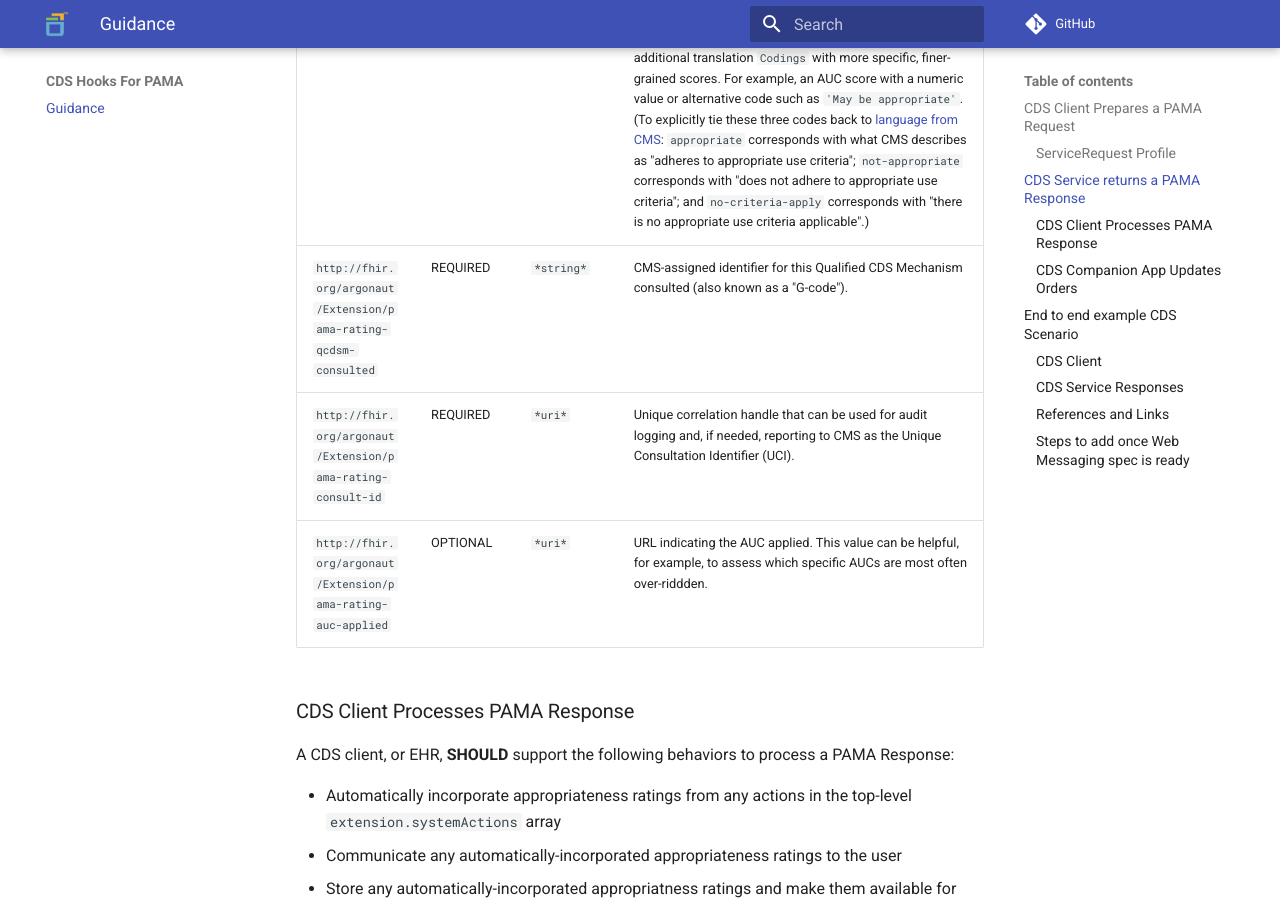
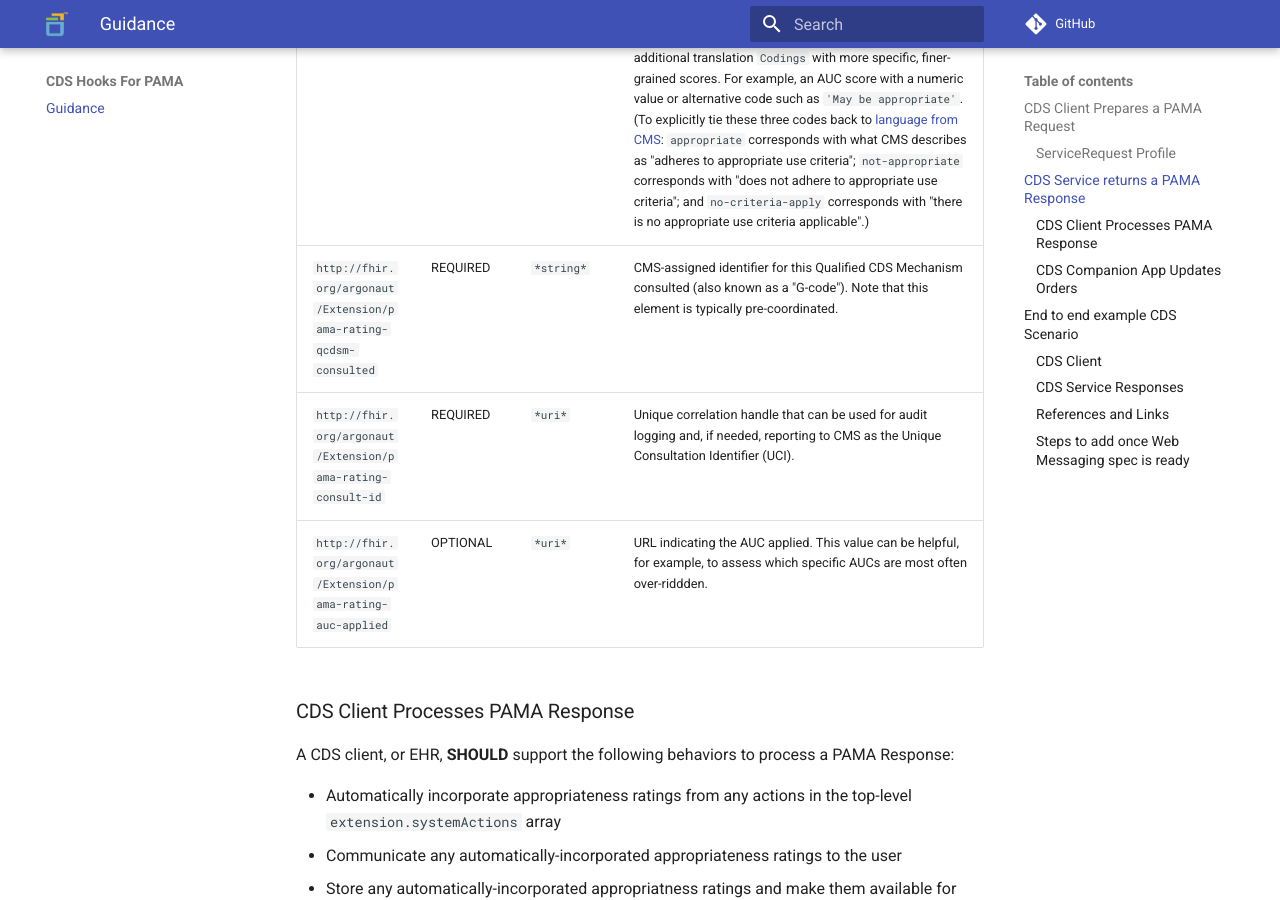
Before and after one commit to argonautproject/cds-hooks-for-pama, an MkDocs documentation site: the page built from docs/index.md, in a window 1280 px wide and 900 px high, scrolled down 2812 px. Built offline with MkDocs 1.6.1 and Material for MkDocs 9.7.7, drawn with Linux system fonts in a browser that asks for light colours; comment, search, counter and statistics services are not loaded.

Commit message:
QCDSM is typically pre-coordinated
Hence, it could make sense to make this optional.

```diff
--- a/docs/index.md
+++ b/docs/index.md
@@ -56,7 +56,7 @@
 | Field | Optionality | Type | Description |
 | ----- | -------- | ---- | ---- |
 | `http://fhir.org/argonaut/Extension/pama-rating` | REQUIRED | `*CodeableConcept*` | MUST include a Coding with system `http://fhir.org/argonaut/CodeSystem/pama-rating` and code `appropriate` or `not-appropriate` or `no-criteria-apply`. If a CDS Service cannot assign one of these three codes to a given `ServiceRequest`, then it SHALL NOT include the undetermined `ServiceRequest` within the `systemActions` list. qCDSMs MAY include additional translation `Codings` with more specific, finer-grained scores. For example, an AUC score with a numeric value or alternative code such as `'May be appropriate'`. (To explicitly tie these three codes back to [language from CMS](https://www.cms.gov/Regulations-and-Guidance/Guidance/Transmittals/2018Downloads/R2040OTN.pdf): `appropriate` corresponds with what CMS describes as "adheres to appropriate use criteria"; `not-appropriate` corresponds with "does not adhere to appropriate use criteria"; and `no-criteria-apply` corresponds with "there is no appropriate use criteria applicable".) |
-| `http://fhir.org/argonaut/Extension/pama-rating-qcdsm-consulted` | REQUIRED | `*string*` | CMS-assigned identifier for this Qualified CDS Mechanism consulted (also known as a "G-code").|
+| `http://fhir.org/argonaut/Extension/pama-rating-qcdsm-consulted` | REQUIRED | `*string*` | CMS-assigned identifier for this Qualified CDS Mechanism consulted (also known as a "G-code"). Note that this element is typically pre-coordinated.|
 | `http://fhir.org/argonaut/Extension/pama-rating-consult-id` | REQUIRED | `*uri*` | Unique correlation handle that can be used for audit logging and, if needed, reporting to CMS as the Unique Consultation Identifier (UCI). |
 | `http://fhir.org/argonaut/Extension/pama-rating-auc-applied	` | OPTIONAL | `*uri*` | URL indicating the AUC applied. This value can be helpful, for example, to assess which specific AUCs are most often over-riddden. |
 
```
